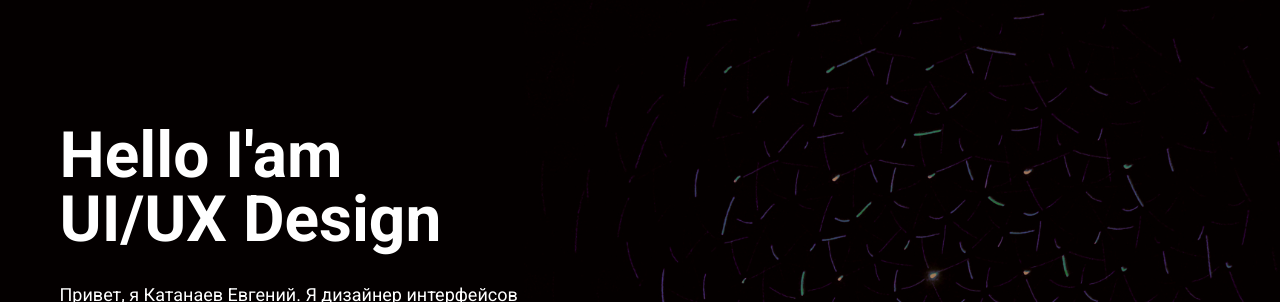
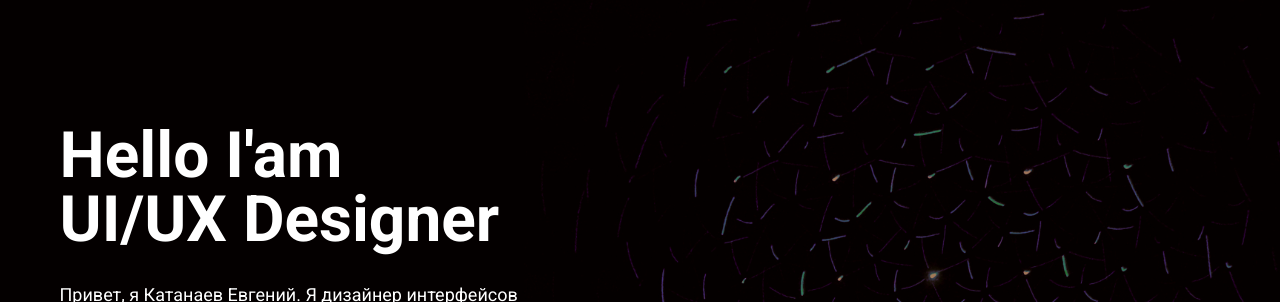
Before and after one commit to magersoft/stevkat-design, a Vue app: page / in a window 1280 px wide. Shown: the part 129-431 px from the top of the page. Built offline with nearby package versions, Linux system fonts and the light colour scheme; no server answers; a web font is replaced by a local one.

Commit message:
COVID-19

```diff
--- a/src/components/Footer/AppFooter.vue
+++ b/src/components/Footer/AppFooter.vue
@@ -1,6 +1,6 @@
 <template>
   <footer class="footer">
-    <span>© 2020 <a href="https://github.com/magersoft">Magersoft</a></span>
+    <span>© 2020 <a href="https://github.com/magersoft" target="_blank" rel="noopener noreferrer">Magersoft</a></span>
   </footer>
 </template>
 
--- a/src/views/Home/Home.vue
+++ b/src/views/Home/Home.vue
@@ -4,7 +4,7 @@
     <section id="home" class="main">
       <div class="container">
         <div class="title">
-          <h1>Hello I'am <br />UI/UX Design</h1>
+          <h1>Hello I'am <br />UI/UX Designer</h1>
           <p>Привет, я Катанаев Евгений. Я дизайнер интерфейсов мобильных и desktop платформ, базирующийся в Москве и Московской области.</p>
           <a href="#portfolio">
             <button class="custom-button">Portfolio</button>
```
